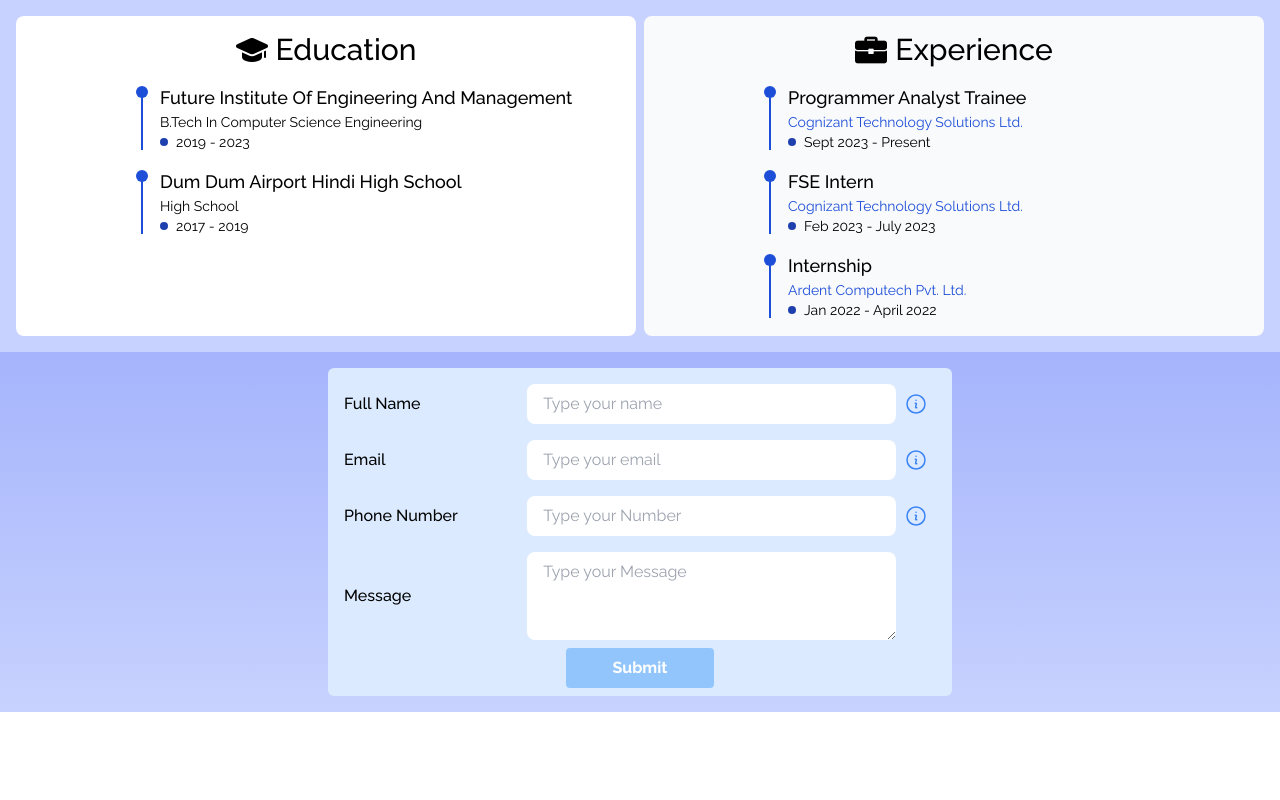
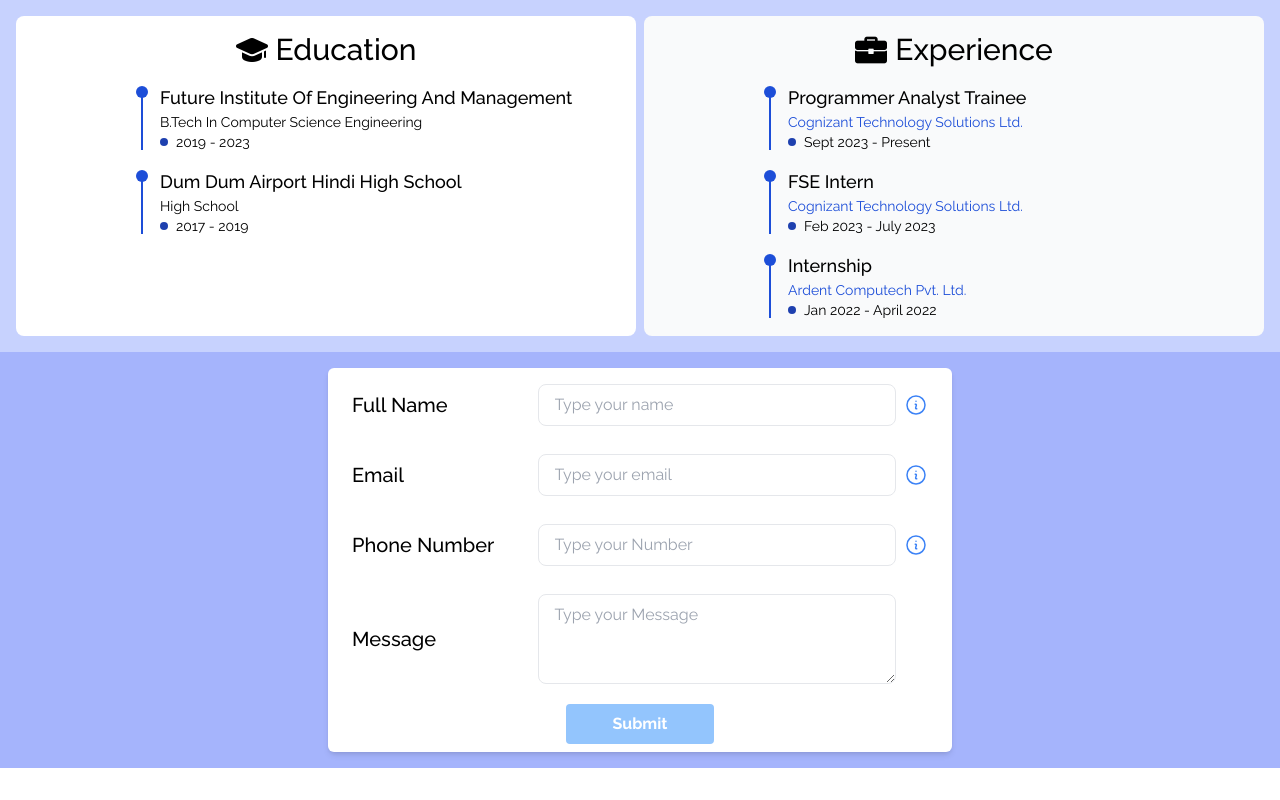
Before and after one commit to Gourav-dark/My-Portfolio-Web, an Angular app: page / in a window 1280 px wide. Shown: the part 1156-1956 px from the top of the page. Before the commit the page ends 1868 px from the top, so only its background shows below. Built offline with nearby package versions, Linux system fonts and the light colour scheme.

Commit message:
1.04v contact Service

```diff
--- a/src/app/app.component.html
+++ b/src/app/app.component.html
@@ -4,4 +4,6 @@
     <app-skills></app-skills>
     <app-experience></app-experience>
     <app-contact></app-contact>
+    <!-- <app-page-loader></app-page-loader> -->
+    <app-footer></app-footer>
 </div>
--- a/src/app/app.component.ts
+++ b/src/app/app.component.ts
@@ -5,11 +5,13 @@ import { HomeComponent } from './pages/home/home.component';
 import {SkillsComponent} from './components/skills/skills.component';
 import { ExperienceComponent } from './components/experience/experience.component';
 import { ContactComponent } from './components/contact/contact.component';
+import { PageLoaderComponent } from './components/page-loader/page-loader.component';
+import { FooterComponent } from './shared/layout/footer/footer.component';
 
 @Component({
   selector: 'app-root',
   standalone: true,
-  imports: [RouterOutlet,HeaderComponent,HomeComponent,SkillsComponent,ExperienceComponent,ContactComponent],
+  imports: [RouterOutlet,HeaderComponent,HomeComponent,SkillsComponent,ExperienceComponent,ContactComponent,PageLoaderComponent,FooterComponent],
   templateUrl: './app.component.html',
   styleUrl: './app.component.css'
 })
--- a/src/app/components/contact/contact.component.html
+++ b/src/app/components/contact/contact.component.html
@@ -1,13 +1,13 @@
-<div id="contact" class="p-4 flex justify-center bg-gradient-to-t from-indigo-200 to-indigo-300 dark:from-gray-600 dark:to-gray-400">
-    <form [formGroup]="contactForm" (ngSubmit)="contactFuction()" class="bg-blue-100 dark:bg-slate-200 p-2 px-4 rounded-md w-full sm:w-2/3 md:w-1/2">
+<div id="contact" class="p-4 flex flex-col justify-center items-center bg-indigo-300 dark:bg-gray-600">
+    <form [formGroup]="contactForm" (ngSubmit)="contactFuction()" class="bg-white p-2 px-4 rounded-md w-full sm:w-2/3 md:w-1/2 flex flex-col gap-1 md:gap-3 shadow-md">
         <div class="w-full flex items-center py-2">
-            <label class="font-medium w-1/3" for="name">
+            <label class="font-medium w-1/3 md:text-xl mx-2" for="name">
                 Full Name
             </label>
             <input
                 class="py-2 px-4 w-2/3 rounded-lg
                 focus:ring focus:outline-none focus:ring-blue-300
-              dark:focus:ring-gray-300"
+              dark:focus:ring-gray-300 border"
                 id="name"
                 placeholder="Type your name"
                 formControlName="name"
@@ -23,13 +23,13 @@
             </small>
         </div>
         <div class="w-full flex items-center py-2">
-            <label class="font-medium w-1/3" for="name">
+            <label class="font-medium w-1/3 md:text-xl mx-2" for="name">
                 Email
             </label>
             <input
                 class="py-2 px-4 w-2/3 rounded-lg
                 focus:ring focus:outline-none focus:ring-blue-300
-                 dark:focus:ring-gray-300"
+                 dark:focus:ring-gray-300 border"
                 id="email"
                 placeholder="Type your email"
                 formControlName="email"
@@ -43,13 +43,13 @@
             </small>
         </div>
         <div class="w-full flex items-center py-2">
-            <label class="font-medium w-1/3" for="name">
+            <label class="font-medium w-1/3 md:text-xl mx-2" for="name">
                 Phone Number
             </label>
             <input
                 class="py-2 px-4 w-2/3 rounded-lg
                 focus:ring focus:outline-none focus:ring-blue-300
-                 dark:focus:ring-gray-300"
+                 dark:focus:ring-gray-300 border"
                 id="phone"
                 placeholder="Type your Number"
                 formControlName="phone"
@@ -63,20 +63,20 @@
             </small>
         </div>
         <div class="w-full flex items-center py-2">
-            <label class="font-medium w-1/3" for="name">
+            <label class="font-medium w-1/3 md:text-xl mx-2" for="name">
                 Message
             </label>
             <textarea
                 class="py-2 px-4 w-2/3 rounded-lg
                 focus:ring focus:outline-none focus:ring-blue-300
-              dark:focus:ring-gray-300"
+              dark:focus:ring-gray-300 border"
                 id="message"
                 placeholder="Type your Message"
                 formControlName="message"
                 name="message"
                 rows="3"></textarea>
             <small
-                class="block px-2 text-blue-100">
+                class="block px-2 text-white">
                 <svg xmlns="http://www.w3.org/2000/svg" fill="none" viewBox="0 0 24 24" stroke-width="1.5" stroke="currentColor" class="size-6">
                     <path stroke-linecap="round" stroke-linejoin="round" d="m11.25 11.25.041-.02a.75.75 0 0 1 1.063.852l-.708 2.836a.75.75 0 0 0 1.063.853l.041-.021M21 12a9 9 0 1 1-18 0 9 9 0 0 1 18 0Zm-9-3.75h.008v.008H12V8.25Z" />
                 </svg>
@@ -91,4 +91,7 @@
             </button>
         </div>
     </form>
+    @if (responseMessage) {
+        <h1 class="text-sm font-bold bg-green-500 p-2 my-1 rounded-lg text-center text-white">Thank you for contacting me. I will reach out to you soon.</h1>
+    }
 </div>
--- a/src/app/components/contact/contact.component.ts
+++ b/src/app/components/contact/contact.component.ts
@@ -13,7 +13,8 @@ import { ContactService } from '../../services/contact.service';
 export class ContactComponent {
   private fb=inject(FormBuilder);
   private contactService=inject(ContactService);
-  contactForm=this.fb.group({
+  responseMessage = false;
+  contactForm = this.fb.group({
     name: ['', [Validators.required, Validators.pattern(/^[a-zA-Z\s]+(?: [a-zA-Z]+)*$/)]],
     email: ['', [Validators.required, Validators.email]],
     phone:['',[Validators.required, Validators.pattern("^[6-9][0-9]{9}$")]],
@@ -32,7 +33,27 @@ export class ContactComponent {
     return this.contactForm.controls['message'];
   }
   contactFuction(){
-    console.log(this.contactForm);
-    const postData={...this.contactForm.value };
+    // console.log(this.contactForm);
+    // const postData = { ...this.contactForm.value };
+    // this.contactService.getData().subscribe(
+    //   response => {
+    //     console.log(response);
+    //   },
+    //   error => {
+    //     console.log(error);
+    //   }
+    // );
+    const { name, email, phone, message } = this.contactForm.value;
+    this.contactService.postData(name as string, email as string, phone as string, message as string).subscribe(
+      response => {
+        console.log('POST response:', response);
+        this.responseMessage=true;
+      },
+      error => {
+        console.error('Error posting data:', error);
+      }
+    );
+    this.contactForm.reset();
   }
+
 }
--- /dev/null
+++ b/src/app/components/page-loader/page-loader.component.html
@@ -0,0 +1,3 @@
+<div class="flex justify-center items-center h-screen">
+  <div class="rounded-full h-20 w-20 bg-indigo-800 dark:bg-gray-800 animate-ping"></div>
+</div>
--- a/src/app/services/contact.service.ts
+++ b/src/app/services/contact.service.ts
@@ -1,14 +1,26 @@
-import { HttpClient } from '@angular/common/http';
+import { HttpClient, HttpHeaders, HttpParams } from '@angular/common/http';
 import { Injectable, inject } from '@angular/core';
+import { Observable } from 'rxjs';
 
 @Injectable({
   providedIn: 'root'
 })
 export class ContactService {
   private http=inject(HttpClient);
-  private url='';
+  private baseUrl='https://script.google.com/macros/s/AKfycbwXJ-8jWvtjAfzF2n9JdK_AAGZQPRthmrE3id0Gzexpx7-JVmb0AJVIpV78meRr-mcV/exec';
   // constructor(private http: HttpClient) { }
-  postContactDetail(data:any){
-    return this.http.post(this.url,data);
+  postData(name: string, email: string, phone: string, message: string): Observable<any> {
+    const body = new HttpParams()
+      .set('name', name)
+      .set('email', email)
+      .set('phoneNumber', phone)
+      .set('message', message);
+
+    return this.http.post(this.baseUrl, body.toString(), {
+      headers: new HttpHeaders().set('Content-Type', 'application/x-www-form-urlencoded')
+    });
+  }
+  getData(): Observable<any> {
+    return this.http.get(this.baseUrl);
   }
 }
--- /dev/null
+++ b/src/app/shared/layout/footer/footer.component.html
@@ -0,0 +1,3 @@
+<div class="p-4">
+
+</div>
```
Also changed, not shown: src/app/components/page-loader/page-loader.component.ts (added, +12 -0 lines), src/app/shared/layout/footer/footer.component.ts (added, +12 -0 lines), src/app/components/page-loader/page-loader.component.css (added), src/app/shared/layout/footer/footer.component.css (added), 2 other files (tests, documents, lock files or other folders).
